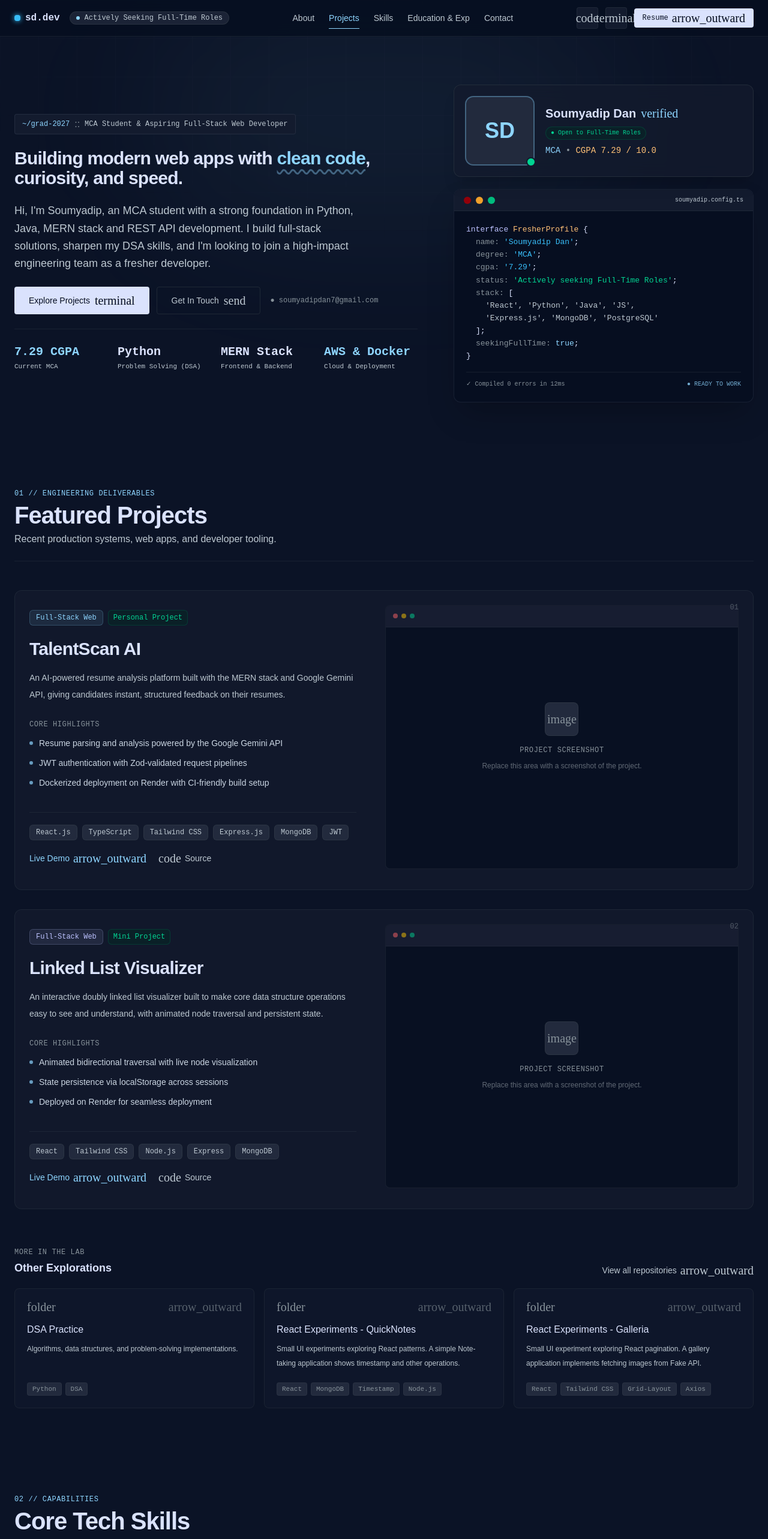
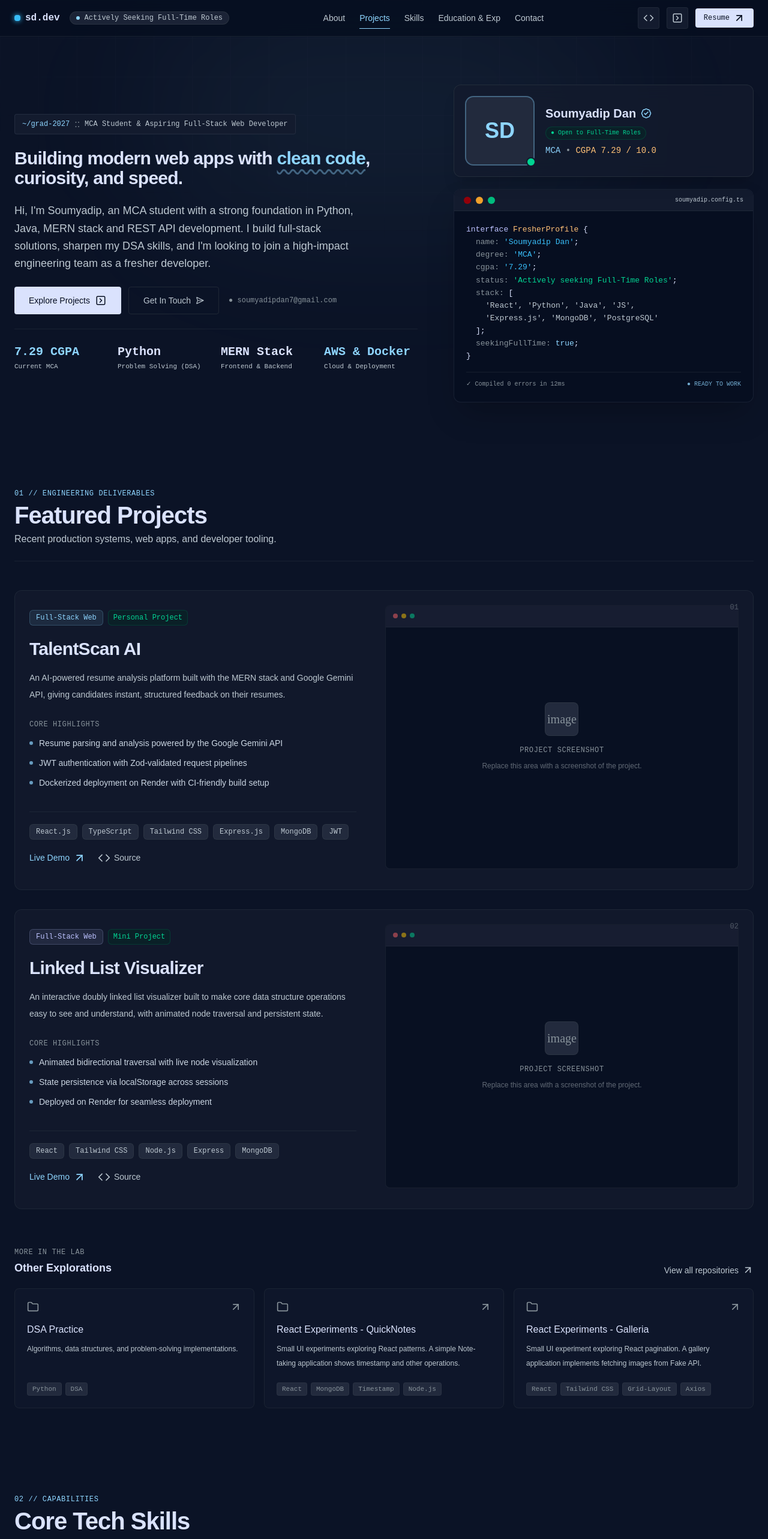
Before and after one commit to sdan-07/portfolio, a React (Vite) app: page / in a window 1280 px wide. Shown: the top 2566 px of the page at 60% size. Built offline with nearby package versions, Linux system fonts and the light colour scheme.

Commit message:
replaced icons with lucide icons

```diff
--- a/package.json
+++ b/package.json
@@ -12,6 +12,7 @@
     "@tailwindcss/vite": "^4.3.3",
     "@types/tailwindcss": "^3.0.11",
     "@vitejs/plugin-react": "^4.6.0",
+    "lucide-react": "^1.47.0",
     "react": "^19.1.0",
     "react-dom": "^19.1.0",
     "tailwindcss": "^4.3.3",
--- a/src/components/Contact.tsx
+++ b/src/components/Contact.tsx
@@ -1,5 +1,11 @@
 import { FormEvent } from "react";
-import MaterialIcon from "./MaterialIcon";
+import {
+  Mail,
+  Clock3,
+  Code2,
+  Globe,
+  Send,
+} from "lucide-react";
 
 export default function Contact() {
   const handleSubmit = (event: FormEvent<HTMLFormElement>) => {
@@ -30,23 +36,23 @@ export default function Contact() {
             {/* Contact Details */}
             <div className="space-y-3 pt-1">
               <ContactItem
-                icon="mail"
+                icon={Mail}
                 text="soumyadipdan7@gmail.com"
               />
 
               <ContactItem
-                icon="schedule"
+                icon={Clock3}
                 text="IST / UTC+5:30 • Typically responds in < 2 hrs"
               />
 
               <ContactLink
-                icon="code"
+                icon={Code2}
                 text="github.com/sdan-07"
                 href="https://github.com/sdan-07"
               />
 
               <ContactLink
-                icon="link"
+                icon={Globe}
                 text="linkedin.com/in/soumyadip-dan-538320303"
                 href="https://linkedin.com/in/sdan-07"
               />
@@ -108,9 +114,7 @@ export default function Contact() {
                 >
                   Send Message
 
-                  <MaterialIcon className="text-base">
-                    send
-                  </MaterialIcon>
+                  <Send className="h-4 w-4" />
                 </button>
               </div>
             </form>
@@ -152,18 +156,16 @@ function Input({
 }
 
 function ContactItem({
-  icon,
+  icon: Icon,
   text,
 }: {
-  icon: string;
+  icon: React.ElementType;
   text: string;
 }) {
   return (
     <div className="flex min-w-0 items-start gap-3">
       <span className="flex h-8 w-8 shrink-0 items-center justify-center rounded bg-surface-container text-primary">
-        <MaterialIcon className="text-lg">
-          {icon}
-        </MaterialIcon>
+        <Icon className="h-[18px] w-[18px]" />
       </span>
 
       <span className="min-w-0 break-words pt-1 font-mono text-xs leading-relaxed text-on-surface sm:text-sm">
@@ -174,20 +176,18 @@ function ContactItem({
 }
 
 function ContactLink({
-  icon,
+  icon: Icon,
   text,
   href,
 }: {
-  icon: string;
+  icon: React.ElementType;
   text: string;
   href: string;
 }) {
   return (
     <div className="flex min-w-0 items-start gap-3">
       <span className="flex h-8 w-8 shrink-0 items-center justify-center rounded bg-surface-container text-primary">
-        <MaterialIcon className="text-lg">
-          {icon}
-        </MaterialIcon>
+        <Icon className="h-[18px] w-[18px]" />
       </span>
 
       <a
--- a/src/components/Experience.tsx
+++ b/src/components/Experience.tsx
@@ -6,12 +6,12 @@ export default function Experience() {
     <section id="experience" className="scroll-mt-24 space-y-8 sm:space-y-10">
       <SectionHeader
         number="03"
-        label="eDUCATION"
+        label="Education"
         title="Education & Experience"
         description="Chronological engineering impact and leadership responsibilities."
       />
 
-      <div className="relative space-y-10 border-l border-outline-variant/40 pl-5 sm:space-y-12 sm:pl-7 md:pl-10">
+      <div className="m-4 relative space-y-10 border-l border-outline-variant/40 pl-5 sm:space-y-12 sm:pl-7 md:pl-10">
         {experiences.map((item, index) => (
           <article key={item.title} className="group relative min-w-0">
             {/* Timeline dot */}
--- a/src/components/Hero.tsx
+++ b/src/components/Hero.tsx
@@ -1,4 +1,5 @@
-import MaterialIcon from "./MaterialIcon";
+import { SendHorizontal, SquareChevronRight, BadgeCheck } from "lucide-react";
+
 
 export default function Hero() {
   return (
@@ -43,7 +44,7 @@ export default function Hero() {
               className="flex w-full items-center justify-center gap-2 rounded bg-on-surface px-5 py-3 text-sm font-medium text-surface-container-lowest transition-colors hover:bg-primary-container sm:w-auto sm:px-6"
             >
               Explore Projects
-              <MaterialIcon>terminal</MaterialIcon>
+              <SquareChevronRight size={18} width={20}/>
             </a>
 
             <a
@@ -51,7 +52,7 @@ export default function Hero() {
               className="flex w-full items-center justify-center gap-2 rounded border border-outline-variant/40 px-5 py-3 text-sm text-on-surface-variant transition-colors hover:border-secondary hover:text-on-surface sm:w-auto sm:px-6"
             >
               Get In Touch
-              <MaterialIcon>send</MaterialIcon>
+              <SendHorizontal size={14}/>
             </a>
           </div>
 
@@ -111,9 +112,7 @@ function DeveloperTerminal() {
           <div className="mb-1 flex min-w-0 items-center gap-1.5 text-base font-semibold sm:gap-2 sm:text-xl">
             <span className="truncate">Soumyadip Dan</span>
 
-            <MaterialIcon className="shrink-0 text-primary">
-              verified
-            </MaterialIcon>
+            <BadgeCheck size={18} className="shrink-0 text-primary"/>
           </div>
 
           <div className="mb-2 inline-block max-w-full rounded-full border border-emerald-800/40 bg-emerald-950/40 px-2 py-0.5 font-mono text-[10px] leading-relaxed text-emerald-400 xs:px-2.5 xs:text-xs">
--- a/src/components/Navbar.tsx
+++ b/src/components/Navbar.tsx
@@ -1,5 +1,5 @@
 import { useEffect, useState } from "react";
-import MaterialIcon from "./MaterialIcon";
+import { ArrowUpRight, SquareChevronRight, Code, Menu, X } from "lucide-react";
 
 const links = [
   ["About", "#"],
@@ -24,10 +24,7 @@ export default function Navbar() {
       (entries) => {
         const visibleSections = entries
           .filter((entry) => entry.isIntersecting)
-          .sort(
-            (a, b) =>
-              b.intersectionRatio - a.intersectionRatio
-          );
+          .sort((a, b) => b.intersectionRatio - a.intersectionRatio);
 
         if (visibleSections.length > 0) {
           setActiveSection(visibleSections[0].target.id);
@@ -36,7 +33,7 @@ export default function Navbar() {
       {
         rootMargin: "-20% 0px -60% 0px",
         threshold: [0.1, 0.25, 0.5],
-      }
+      },
     );
 
     sections.forEach((section) => observer.observe(section));
@@ -78,9 +75,7 @@ export default function Navbar() {
           {links.map(([label, href]) => {
             const sectionId = href.replace("#", "");
             const isActive =
-              href === "#"
-                ? activeSection === ""
-                : activeSection === sectionId;
+              href === "#" ? activeSection === "" : activeSection === sectionId;
 
             return (
               <a
@@ -116,9 +111,10 @@ export default function Navbar() {
             aria-label="GitHub"
             className="flex h-9 w-9 items-center justify-center rounded border border-outline-variant/30 bg-surface-container-low text-on-surface-variant transition-all duration-200 hover:border-primary/40 hover:text-primary"
           >
-            <MaterialIcon className="text-lg">
+            {/* <MaterialIcon className="text-lg">
               code
-            </MaterialIcon>
+            </MaterialIcon> */}
+            <Code size={18}/>
           </a>
 
           {/* Terminal */}
@@ -127,9 +123,10 @@ export default function Navbar() {
             aria-label="Terminal"
             className="hidden h-9 w-9 items-center justify-center rounded border border-outline-variant/30 bg-surface-container-low text-on-surface-variant transition-all duration-200 hover:border-primary/40 hover:text-primary sm:flex"
           >
-            <MaterialIcon className="text-lg">
+            {/* <MaterialIcon className="text-lg">
               terminal
-            </MaterialIcon>
+            </MaterialIcon> */}
+            <SquareChevronRight size={18}/>
           </a>
 
           {/* Resume */}
@@ -141,13 +138,9 @@ export default function Navbar() {
           >
             <span className="sm:hidden">CV</span>
 
-            <span className="hidden sm:inline">
-              Resume
-            </span>
+            <span className="hidden sm:inline">Resume</span>
 
-            <MaterialIcon className="text-sm">
-              arrow_outward
-            </MaterialIcon>
+            <ArrowUpRight size={20} />
           </a>
 
           {/* Mobile Menu Button */}
@@ -163,9 +156,14 @@ export default function Navbar() {
                 : "border-outline-variant/30 text-on-surface-variant hover:border-primary/40 hover:text-primary"
             }`}
           >
-            <MaterialIcon className="text-lg">
+            {/* <MaterialIcon className="text-lg">
               {isMenuOpen ? "close" : "menu"}
-            </MaterialIcon>
+            </MaterialIcon> */}
+            {isMenuOpen ? (
+              <X className="h-5 w-5" />
+            ) : (
+              <Menu className="h-5 w-5" />
+            )}
           </button>
         </div>
       </div>
@@ -182,9 +180,7 @@ export default function Navbar() {
         <nav className="min-h-0 overflow-hidden px-4 sm:px-6">
           <div
             className={`mx-auto grid max-w-7xl grid-cols-2 gap-2 py-3 transition-transform duration-300 ease-out ${
-              isMenuOpen
-                ? "translate-y-0"
-                : "-translate-y-3"
+              isMenuOpen ? "translate-y-0" : "-translate-y-3"
             }`}
           >
             {links.map(([label, href]) => {
--- a/src/components/Projects.tsx
+++ b/src/components/Projects.tsx
@@ -1,6 +1,7 @@
 import { projects } from "../data/portfolio";
 import SectionHeader from "./SectionHeader";
 import MaterialIcon from "./MaterialIcon";
+import { ArrowUpRight, Code, Folder } from "lucide-react";
 
 const otherExplorations = [
   {
@@ -125,9 +126,11 @@ export default function Projects() {
                     >
                       {project.action}
 
-                      <MaterialIcon className="text-sm sm:text-base">
+                      {/* <MaterialIcon className="text-sm sm:text-base">
                         arrow_outward
-                      </MaterialIcon>
+                      </MaterialIcon> */}
+                      <ArrowUpRight size={21} className="hidden sm:block"/>
+                      <ArrowUpRight size={17} className="block sm:hidden"/>
                     </a>
 
                     <a
@@ -136,9 +139,8 @@ export default function Projects() {
                       rel="noreferrer"
                       className="inline-flex items-center gap-1.5 text-xs text-on-surface-variant transition-colors hover:text-on-surface sm:text-sm"
                     >
-                      <MaterialIcon className="text-sm sm:text-base">
-                        code
-                      </MaterialIcon>
+                      <Code size={21} className="hidden sm:block"/>
+                      <Code size={17} className="block sm:hidden"/>
                       Source
                     </a>
                   </div>
@@ -211,9 +213,7 @@ export default function Projects() {
           >
             View all repositories
 
-            <MaterialIcon className="text-base">
-              arrow_outward
-            </MaterialIcon>
+            <ArrowUpRight size={19}/>
           </a>
         </div>
 
@@ -228,13 +228,9 @@ export default function Projects() {
               className="group flex min-w-0 flex-col rounded-lg border border-outline-variant/25 bg-surface-container-low/50 p-4 transition-all duration-300 hover:border-primary/25 hover:bg-surface-container-low sm:p-5"
             >
               <div className="mb-4 flex items-center justify-between">
-                <MaterialIcon className="text-xl text-outline transition-colors group-hover:text-primary">
-                  folder
-                </MaterialIcon>
+                <Folder size={20} className=" text-outline transition-colors group-hover:text-primary" />
 
-                <MaterialIcon className="text-base text-outline/60 transition-transform group-hover:-translate-y-0.5 group-hover:translate-x-0.5">
-                  arrow_outward
-                </MaterialIcon>
+                <ArrowUpRight size={20} className="text-outline transition-colors group-hover:text-primary"/>
               </div>
 
               <h4 className="mb-2 break-words text-sm font-medium text-on-surface sm:text-base">
@@ -267,9 +263,7 @@ export default function Projects() {
           className="mt-5 flex w-full items-center justify-center gap-2 rounded-lg border border-outline-variant/30 px-4 py-3 text-xs text-on-surface-variant transition-colors hover:border-primary/30 hover:text-primary sm:hidden"
         >
           View all repositories
-          <MaterialIcon className="text-sm">
-            arrow_outward
-          </MaterialIcon>
+          <ArrowUpRight size={19} />
         </a>
       </div>
     </section>
--- a/src/data/portfolio.ts
+++ b/src/data/portfolio.ts
@@ -1,3 +1,5 @@
+import { MonitorSmartphone, Server, CloudSync, CodeXml } from "lucide-react";
+
 export type Accent = "primary" | "secondary" | "tertiary";
 
 export type Project = {
@@ -51,28 +53,28 @@ export const projects: Project[] = [
 export const stackGroups = [
   {
     title: "Frontend",
-    icon: "devices",
+    icon: MonitorSmartphone,
     color: "text-primary",
     description: "Component modularity, sub-second TTFB, micro-interactions, responsive frameworks.",
     items: ["React.js", "React Router DOM", "Context API", "TypeScript", "Tailwind CSS"]
   },
   {
     title: "Backend",
-    icon: "dns",
+    icon: Server,
     color: "text-secondary",
     description: "High-concurrency services, structured schemas, low memory footprints.",
     items: ["Node.js", "Express.js", "MongoDB", "PostgreSQL", "RESTful APIs"]
   },
   {
     title: "Cloud & Tools",
-    icon: "cloud_sync",
+    icon: CloudSync,
     color: "text-tertiary",
     description: "Reliable persistence, distributed cache tiers, edge compute primitives.",
     items: ["AWS", "Git", "Github", "Postman", "Docker"]
   },
   {
     title: "Languages",
-    icon: "verified",
+    icon: CodeXml,
     color: "text-on-surface",
     description: "Programming languages I write and ship production code in.",
     items: ["Python", "Java", "JavaScript", "TypeScript", "SQL"]
```
Also changed, not shown: src/components/TechStack.tsx (+8 -4 lines), 1 other file (tests, documents, lock files or other folders).
